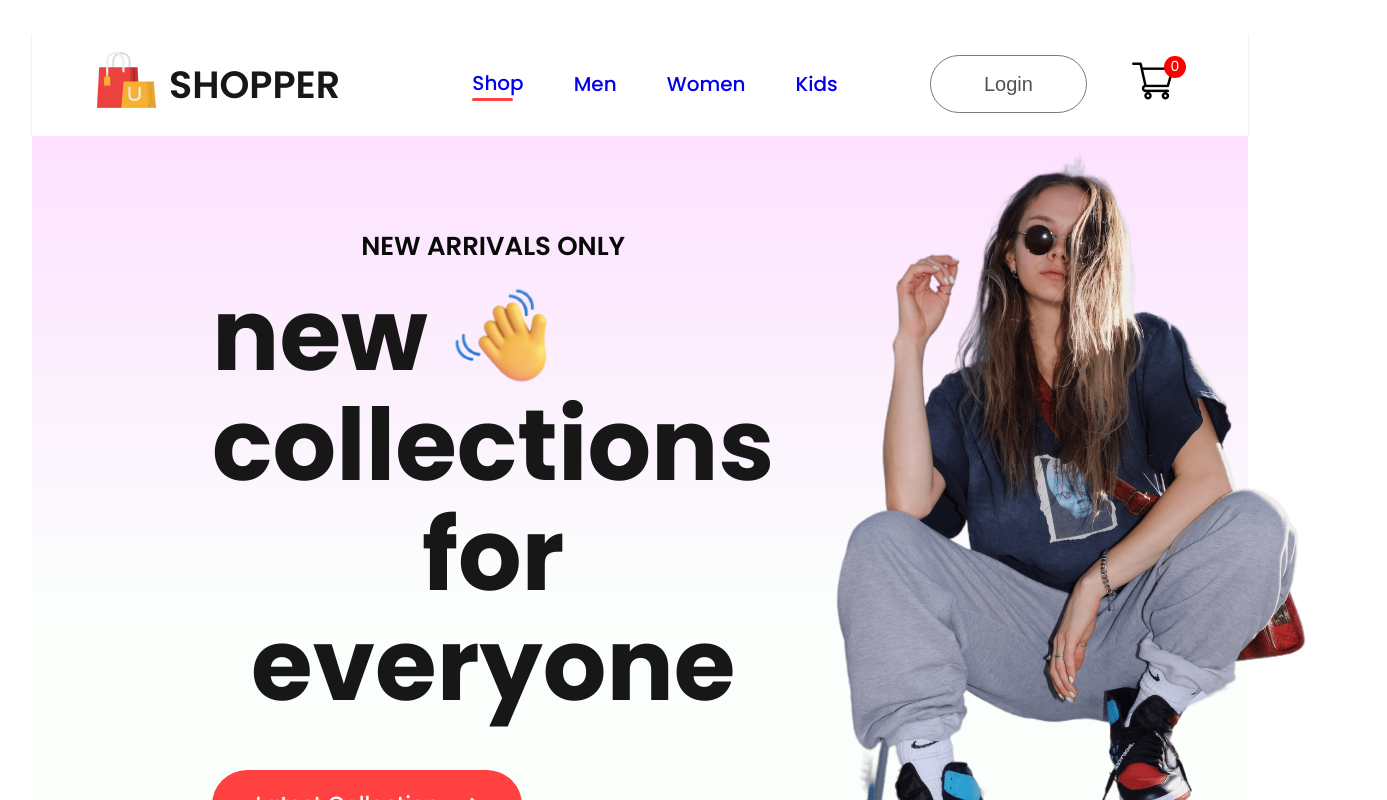
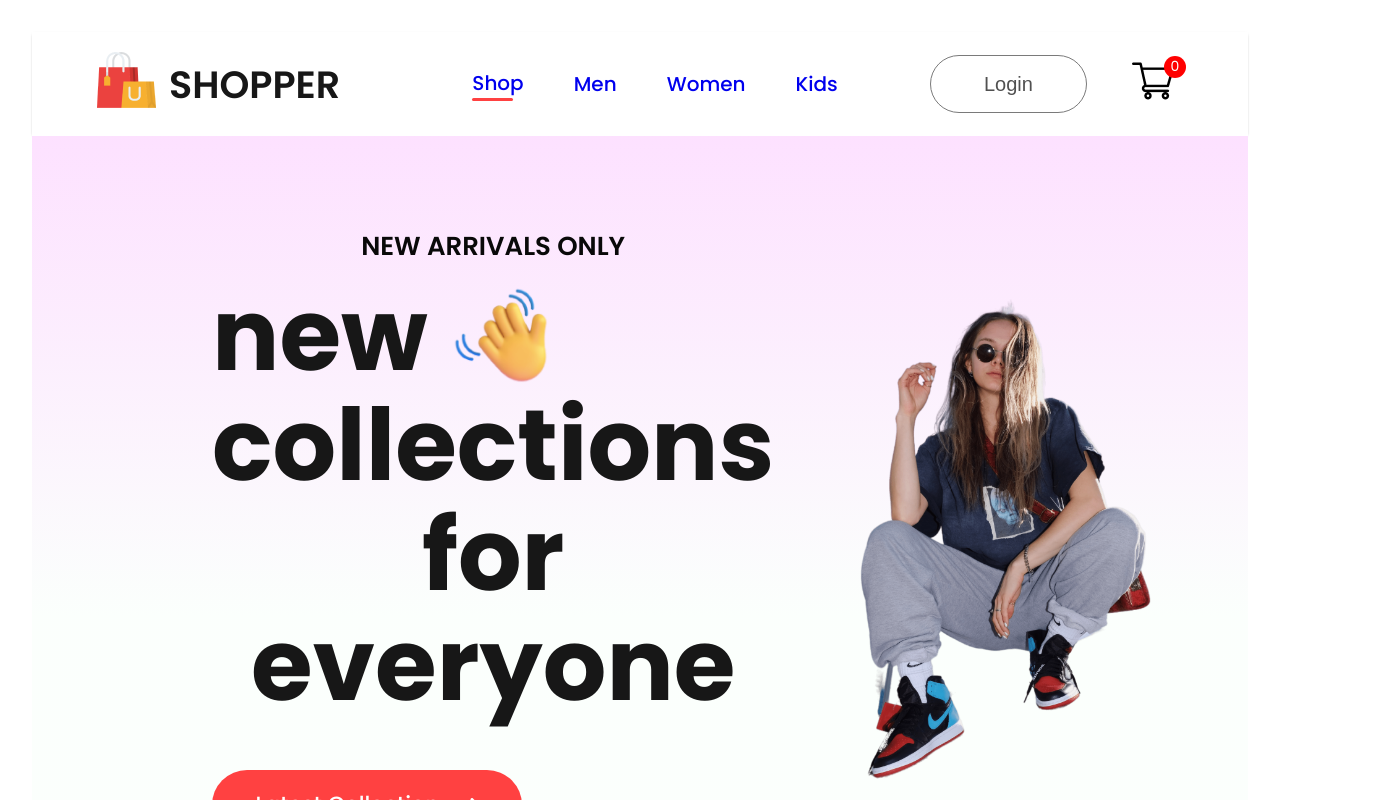
Before and after one commit to shahultas/Cart-Mern, a React (Vite) app in the folder Client/: page / in a window 1280 px wide. Shown: the top 800 px of the page, 1387 px wide, since content can reach past the window. Built offline with nearby package versions, Linux system fonts and the light colour scheme.

Commit message:
error solved

```diff
--- a/Client/src/components/Hero/Hero.css
+++ b/Client/src/components/Hero/Hero.css
@@ -53,6 +53,9 @@
   display: flex;
   align-items: center;
   justify-content: center;
+}
+.hero-right img {
+  width: 80%;
 }
 
 @media all and (max-width: 700px) {
```
